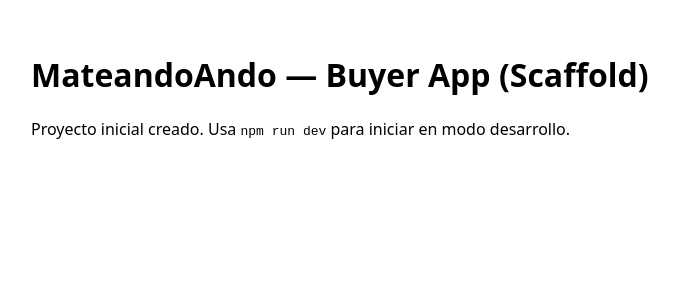
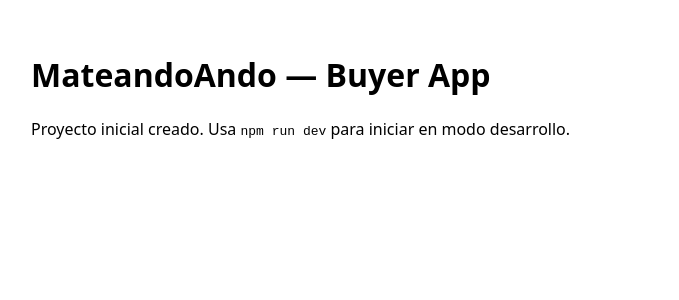
Before and after one commit to IAW-2026/proyecto-c-buyer2-mateandoando, a Next.js app: page / in a window 1280 px wide. Shown: the top 300 px of the page, without its empty margins (1-680 px from the left). Built offline with nearby package versions, Linux system fonts and the light colour scheme.

Commit message:
Create public and private folders

```diff
--- a/src/app/page.tsx
+++ b/src/app/(public)/page.tsx
@@ -1,7 +1,7 @@
 export default function Home() {
   return (
     <main style={{ padding: 24, fontFamily: 'system-ui, sans-serif' }}>
-      <h1>MateandoAndo — Buyer App (Scaffold)</h1>
+      <h1>MateandoAndo — Buyer App</h1>
       <p>Proyecto inicial creado. Usa <code>npm run dev</code> para iniciar en modo desarrollo.</p>
     </main>
   )
```
Also changed, not shown: src/app/(private)/carrito/page.tsx (added).
